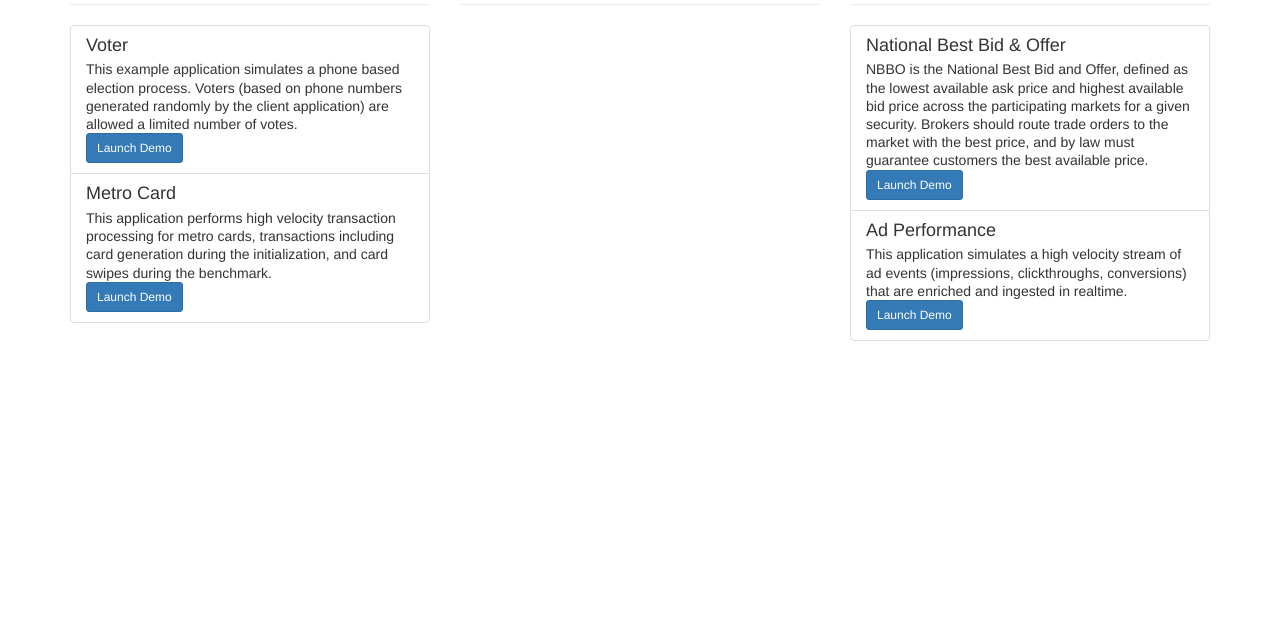
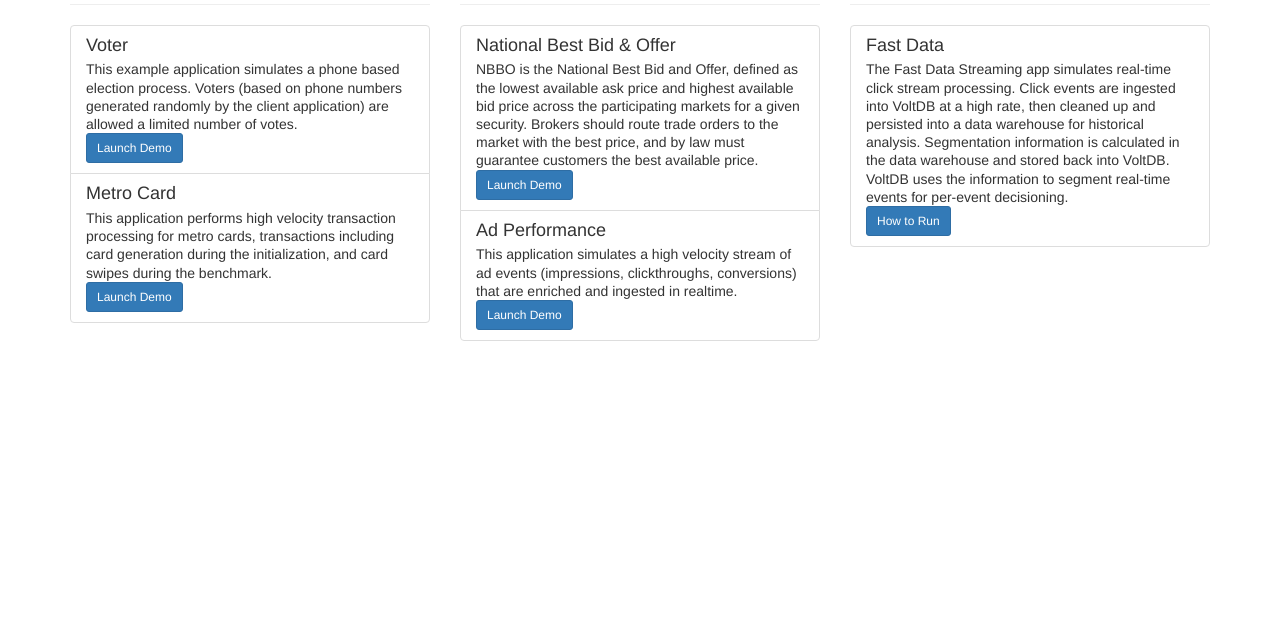
Before and after one commit to nshi/voltdb-docker-demo, a plain HTML site: page index.html in a window 1280 px wide. Shown: the part 169-800 px from the top of the page. Drawn offline with nearby package versions, Linux system fonts and the light colour scheme.

Commit message:
Moved ETL to the right and added link to the Fast Data app in the landing page.

```diff
--- a/index.html
+++ b/index.html
@@ -51,11 +51,6 @@
           </div>
         </div>
         <div class="col-md-4">
-          <h2>Real-time ETL</h2>
-          <hr />
-          <p></p>
-        </div>
-        <div class="col-md-4">
           <h2>Real-time Analytics</h2>
           <hr />
           <div class="list-group">
@@ -77,6 +72,25 @@
               velocity stream of ad events (impressions, clickthroughs,
               conversions) that are enriched and ingested in realtime.<br />
                 <a class="btn btn-primary btn-sm" href="javascript:launch('adperformance');">Launch Demo</a>
+              </p>
+            </div>
+          </div>
+        </div>
+        <div class="col-md-4">
+          <h2>Real-time ETL</h2>
+          <hr />
+          <div class="list-group">
+            <div href="#" class="list-group-item">
+              <h4 class="list-group-item-heading">Fast Data</h4>
+              <p class="list-group-item-text">The Fast Data Streaming app
+              simulates real-time click stream processing. Click events are
+              ingested into VoltDB at a high rate, then cleaned up and persisted
+              into a data warehouse for historical analysis. Segmentation
+              information is calculated in the data warehouse and stored back
+              into VoltDB. VoltDB uses the information to segment real-time
+              events for per-event decisioning.<br />
+                <a class="btn btn-primary btn-sm"
+                href="http://voltdb.github.io/app-fastdata/">How to Run</a>
               </p>
             </div>
           </div>
```
